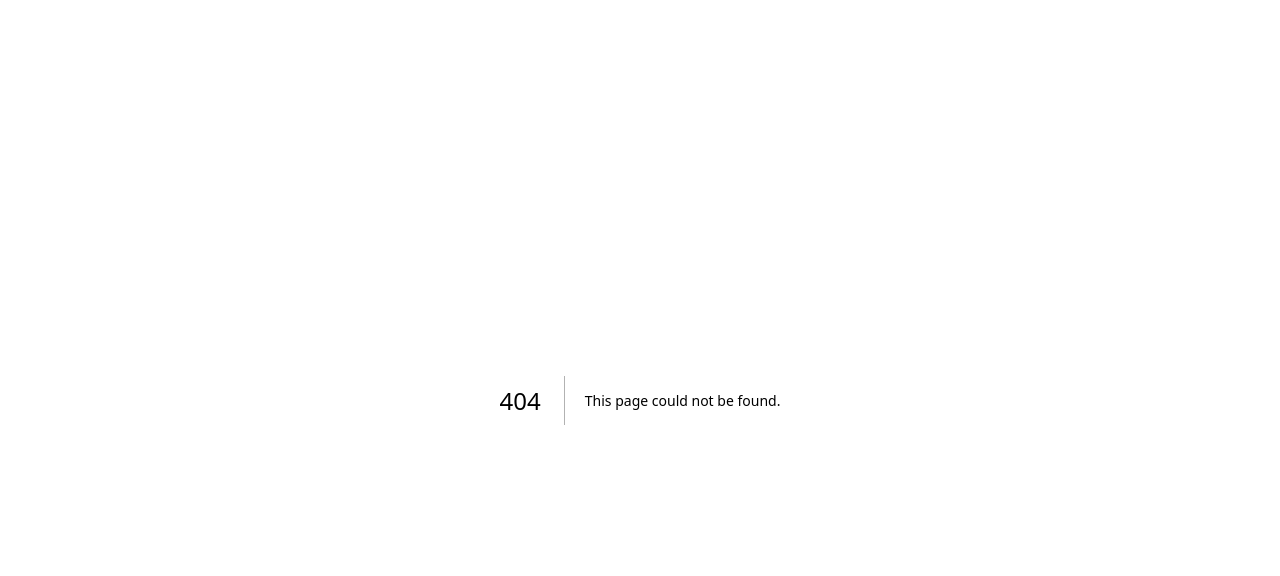
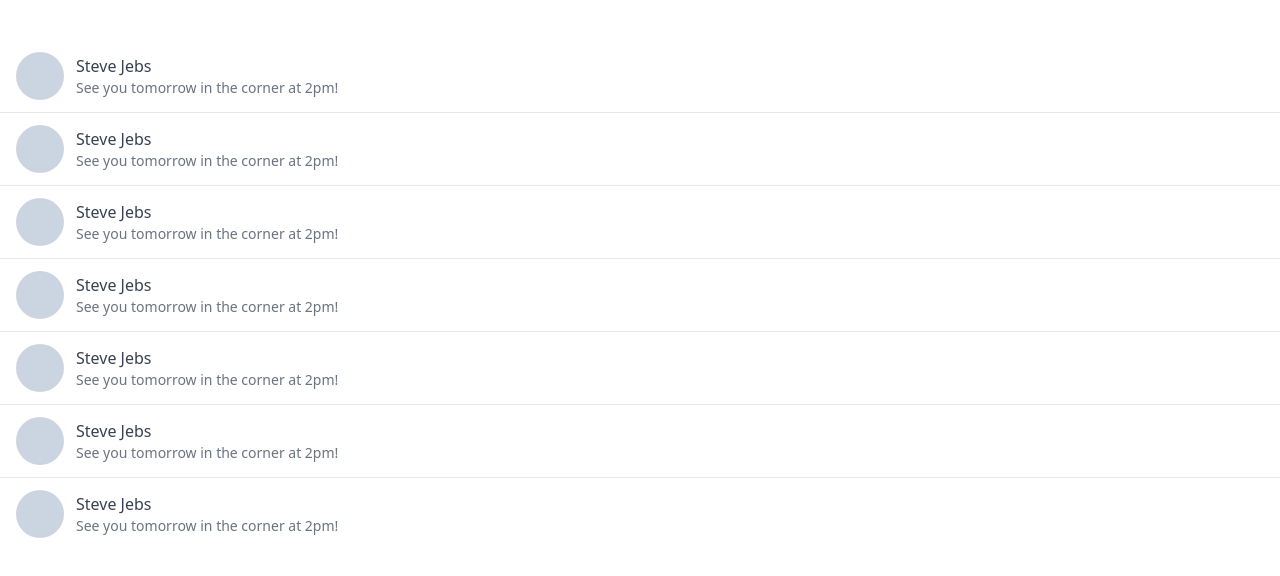
Before and after one commit to seonhop/carrot-market, a Next.js app: page /chats in a window 1280 px wide. Before the commit this address had no page. Shown: the top 576 px of the page. Built offline with nearby package versions, Linux system fonts and the light colour scheme.

Commit message:
chats screen

```diff
--- /dev/null
+++ b/pages/chats.tsx
@@ -0,0 +1,24 @@
+import type { NextPage } from "next";
+
+const Chats: NextPage = () => {
+	return (
+		<div className="divide-y-[1px] py-10 ">
+			{[...Array(7)].map((_, i) => (
+				<div
+					key={i}
+					className="flex cursor-pointer items-center space-x-3 px-4 py-3"
+				>
+					<div className="h-12 w-12 rounded-full bg-slate-300" />
+					<div>
+						<p className="text-gray-700">Steve Jebs</p>
+						<p className="text-sm  text-gray-500">
+							See you tomorrow in the corner at 2pm!
+						</p>
+					</div>
+				</div>
+			))}
+		</div>
+	);
+};
+
+export default Chats;
--- a/pages/items/[id].tsx
+++ b/pages/items/[id].tsx
@@ -5,7 +5,7 @@
 		<div className="px-4 py-10 ">
 			<div className="mb-8">
 				<div className="h-96 rounded-md bg-slate-300" />
-				<div className="flex cursor-pointer items-center space-x-3 border-t  border-b py-3">
+				<div className="flex cursor-pointer items-center space-x-3 border-t border-b py-3">
 					<div className="h-12 w-12 rounded-full bg-slate-300" />
 					<div>
 						<p className="text-sm font-medium text-gray-700">Steve Jebs</p>
```
